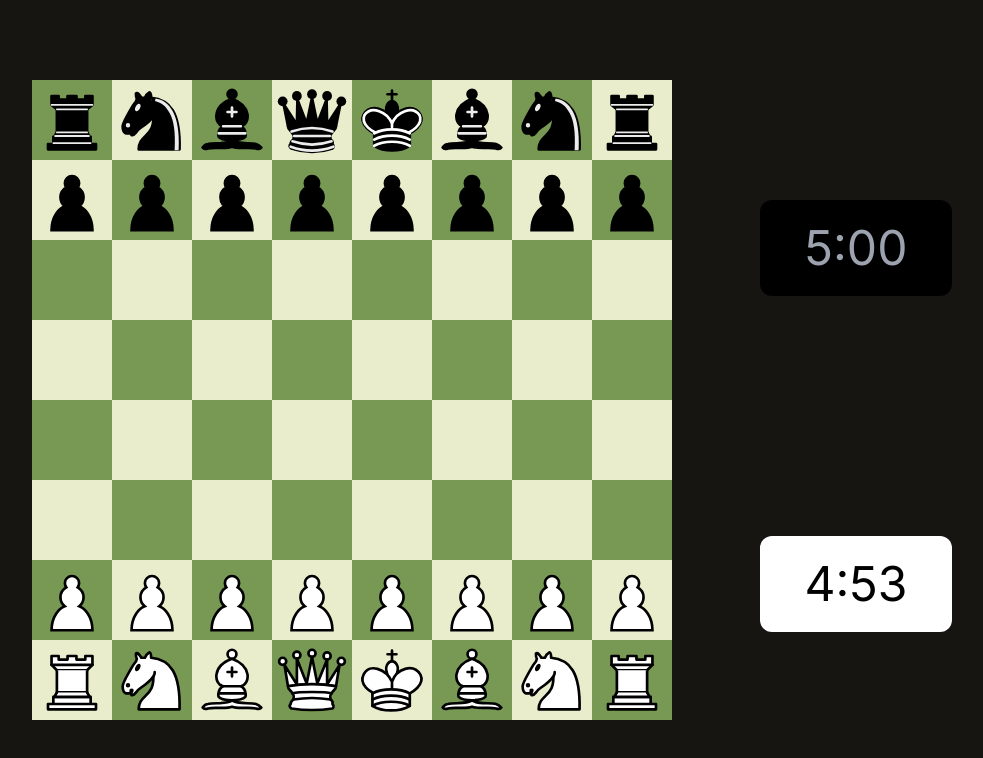
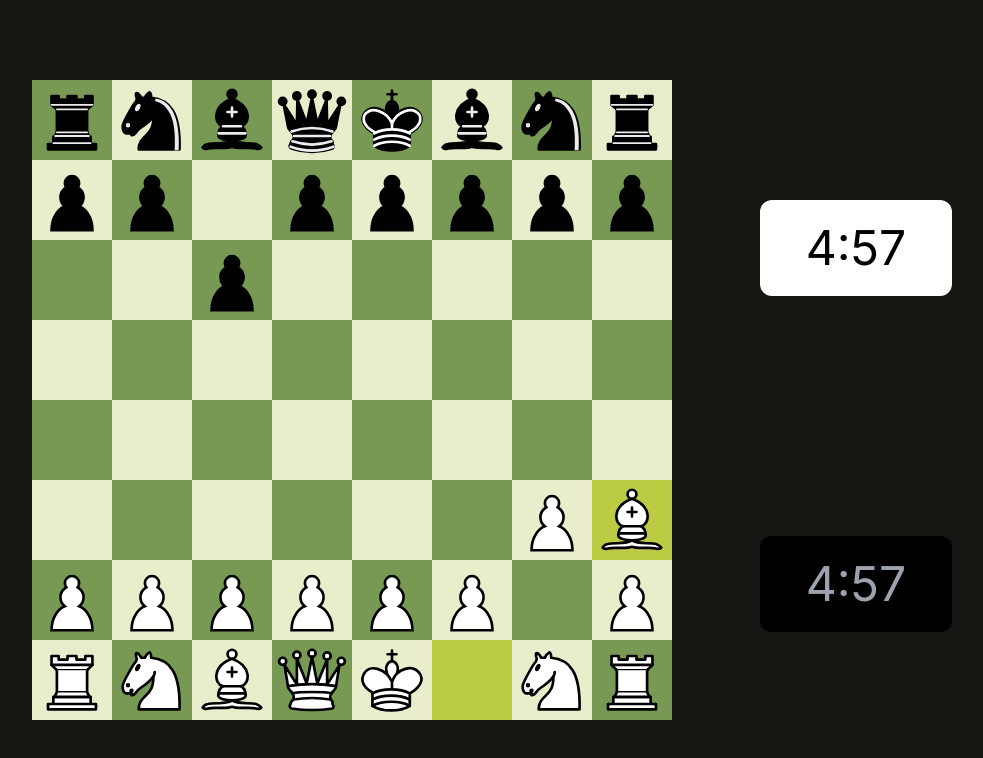
Before and after one commit to Srinjoy003/chess, a Next.js app: page / in a window 1280 px wide. Shown: the top 758 px of the page, without its empty margins (288-1271 px from the left). Built offline with nearby package versions, Linux system fonts and the light colour scheme.

Commit message:
fixed some bugs when ai plays both sides

```diff
--- a/app/components/chessBoard.tsx
+++ b/app/components/chessBoard.tsx
@@ -132,18 +132,25 @@
 	useEffect(() => {
 		if (positionList.length === noOfMoves.current) {
 			positionList.push(position);
-			console.log(positionList);
 		}
 	}, [position, positionList, noOfMoves]);
+
+	const playSound = (audio: HTMLAudioElement | null) => {
+		if (audio) {
+			audio?.play().catch((error) => {
+				// console.error("Audio playback error:", error);
+			});
+		}
+	};
 
 	useEffect(() => {
 		if (inCheck) setSound("check");
 		if (gameEnded) setSound("end");
-		if (sound === "move") moveSound.current?.play();
-		else if (sound === "capture") captureSound.current?.play();
-		else if (sound === "check") checkSound.current?.play();
-		else if (sound === "promote") promoteSound.current?.play();
-		else if (sound === "end") endSound.current?.play();
+		if (sound === "move") playSound(moveSound.current);
+		else if (sound === "capture") playSound(captureSound.current);
+		else if (sound === "check") playSound(checkSound.current);
+		else if (sound === "promote") playSound(promoteSound.current);
+		else if (sound === "end") playSound(endSound.current);
 	}, [boardState, inCheck, sound, gameEnded]);
 
 	const handlePromotion = useCallback(
@@ -185,8 +192,6 @@
 					return item.slice();
 				});
 
-				// console.log(selectedPiece);
-
 				const i1 = Math.floor(fromIndex / 10);
 				const j1 = fromIndex % 10;
 
@@ -222,7 +227,6 @@
 						((aiPiece[0] === "w" && i2 === 7) ||
 							(aiPiece[0] === "b" && i2 === 0))
 					) {
-						console.log("ai");
 						setPromotedPiecePosition([fromIndex, toIndex]);
 						updatedBoard[i2][j2] = turn + "Q";
 						updatedBoard[i1][j1] = "-";
@@ -377,8 +381,8 @@
 					)
 				) {
 					noOfMoves.current++;
+					setBoardState(updatedBoard);
 					dispatch(toggleTurn());
-					setBoardState(updatedBoard);
 				}
 			}
 		},
@@ -393,7 +397,7 @@
 		]
 	);
 
-	useEffect(() => {
+	const aiMove = useCallback(() => {
 		if (turn === "b") {
 			aiRandomMoveBlack.current = AiRandomMove(
 				boardState,
@@ -402,7 +406,8 @@
 				whiteCastling,
 				blackCastling
 			);
-		} else {
+		}
+		if (turn === "w") {
 			aiRandomMoveWhite.current = AiRandomMove(
 				boardState,
 				turn,
@@ -411,9 +416,7 @@
 				blackCastling
 			);
 		}
-	}, [boardState, blackCastling, whiteCastling, prevMove, turn]);
 
-	useEffect(() => {
 		if (turn === "b") {
 			if (aiRandomMoveBlack.current.length !== 0) {
 				// const row = Math.floor(aiRandomMove.current[0] / 10);
@@ -432,25 +435,38 @@
 				setSelectedPiece(null);
 			}
 		}
-		// } else {
-		// 	if (aiRandomMoveWhite.current.length !== 0) {
-		// 		// const row = Math.floor(aiRandomMove.current[0] / 10);
-		// 		// const col = aiRandomMove.current[0] % 10;
-		// 		// const aiPiece = boardState[row][col];
+		if (turn === "w") {
+			if (aiRandomMoveWhite.current.length !== 0) {
+				// const row = Math.floor(aiRandomMove.current[0] / 10);
+				// const col = aiRandomMove.current[0] % 10;
+				// const aiPiece = boardState[row][col];
 
-		// 		movePiece(
-		// 			aiRandomMoveWhite.current[0],
-		// 			aiRandomMoveWhite.current[1],
-		// 			true
-		// 		);
-		// 		setPrevMove([
-		// 			aiRandomMoveWhite.current[0],
-		// 			aiRandomMoveWhite.current[1],
-		// 		]); //infinite loop caused by this
-		// 		setSelectedPiece(null);
-		// 	}
-		// }
-	}, [turn, boardState, blackCastling, whiteCastling, movePiece]);
+				movePiece(
+					aiRandomMoveWhite.current[0],
+					aiRandomMoveWhite.current[1],
+					true
+				);
+				setPrevMove([
+					aiRandomMoveWhite.current[0],
+					aiRandomMoveWhite.current[1],
+				]); //infinite loop caused by this
+				setSelectedPiece(null);
+			}
+		}
+	}, [boardState, blackCastling, whiteCastling, prevMove, turn, movePiece]);
+
+	useEffect(() => {
+		const delay = 2000; // Set the desired delay in milliseconds
+		console.log(turn, boardState);
+		if (!gameEnded) {
+			const timer = setTimeout(() => {
+				aiMove();
+			}, delay);
+
+			return () => clearTimeout(timer);
+		}
+		// eslint-disable-next-line
+	}, [boardState, turn]);
 
 	const board = boardState.map((row, i) => {
 		let newRow = row.map((_, j) => {
```
